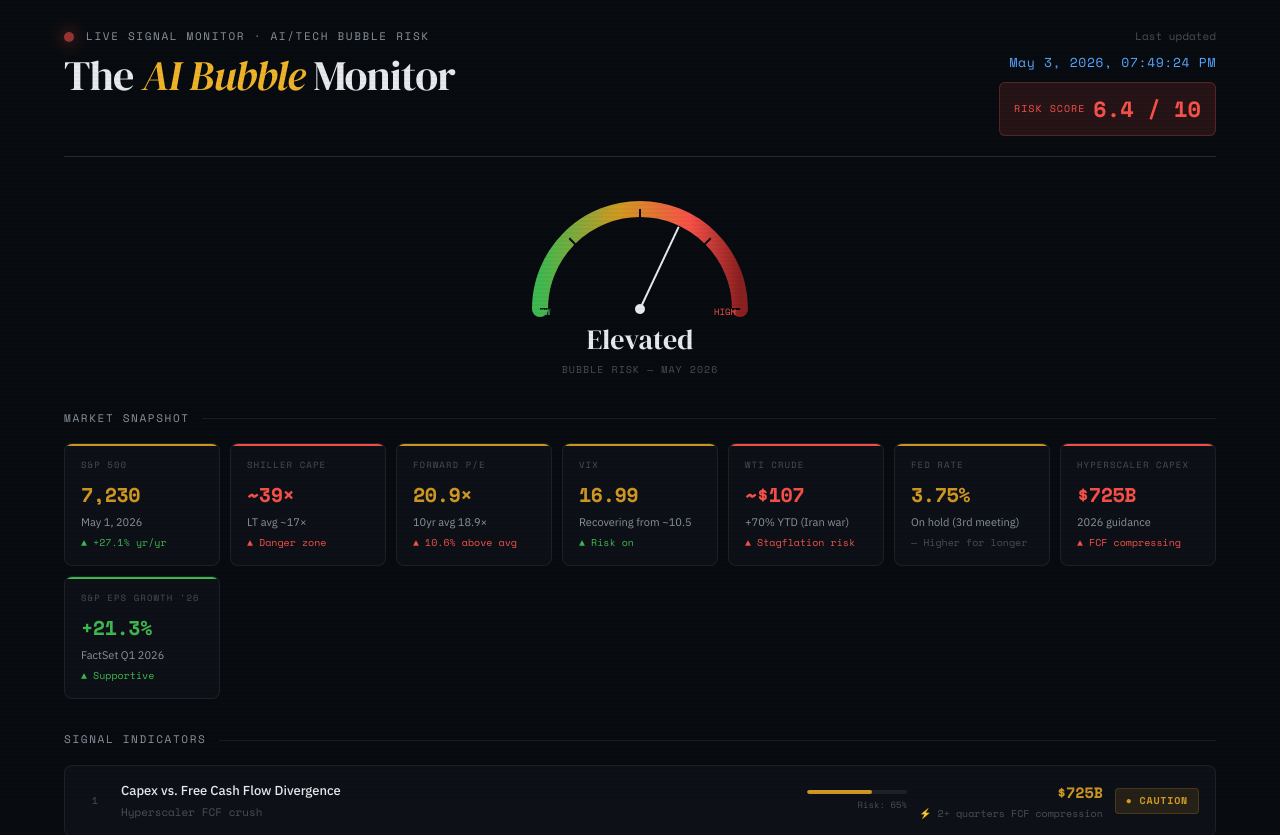
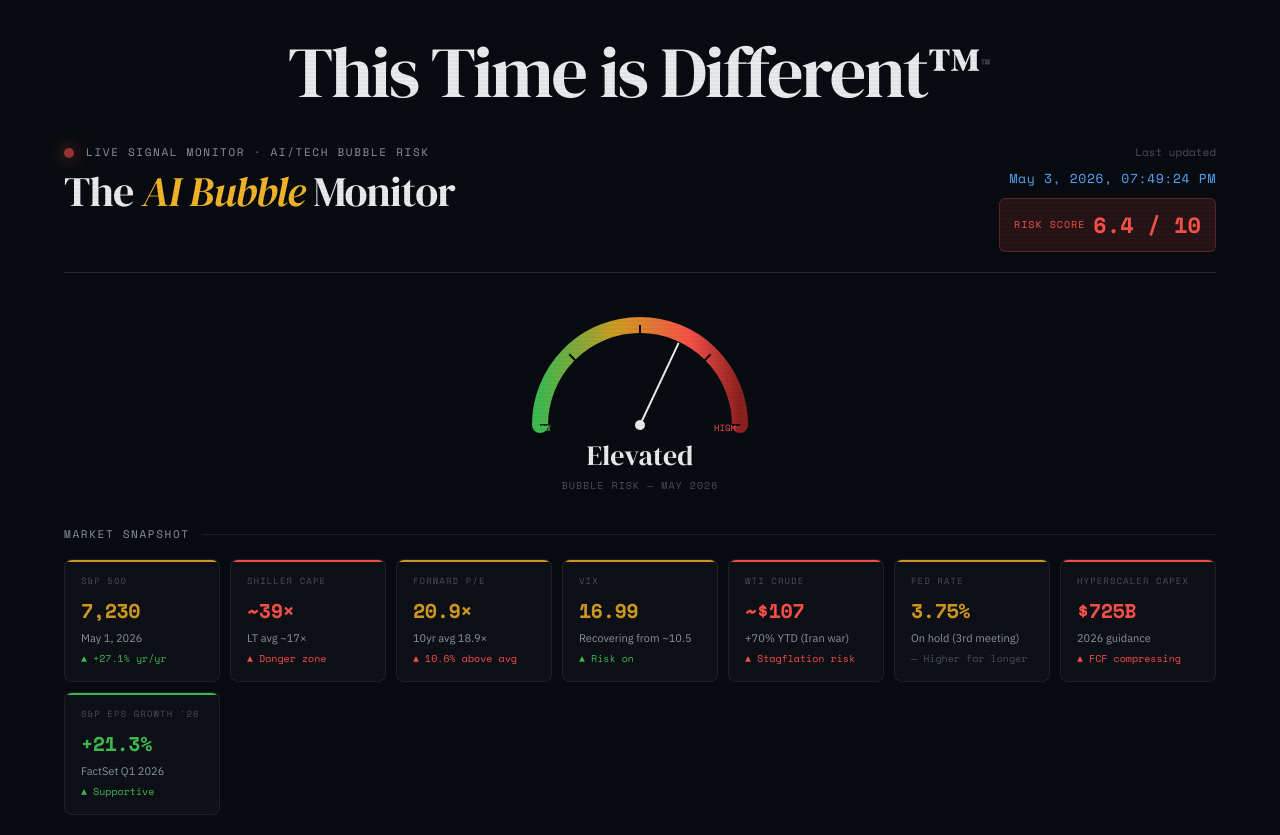
Before and after one commit to DavidJ026/ai-bubble-monitor, a plain HTML site: page ai-bubble-monitor.html in a window 1280 px wide. Shown: the top 835 px of the page. Drawn offline with nearby package versions, Linux system fonts and the light colour scheme.

Commit message:
update title

```diff
--- a/ai-bubble-monitor.html
+++ b/ai-bubble-monitor.html
@@ -766,6 +766,13 @@
 
 <div class="container">
 
+  <!-- TITLE -->
+  <div style="text-align:center; padding: 36px 0 8px;">
+    <div style="font-family:var(--serif); font-size:clamp(32px,6vw,72px); color:var(--text); letter-spacing:-0.03em; line-height:1;">
+      This Time is Different™<sup style="font-family:var(--mono); font-size:clamp(10px,1.5vw,18px); color:var(--text3); vertical-align:super; letter-spacing:0.05em;">™</sup>
+    </div>
+  </div>
+
   <!-- HEADER -->
   <header>
     <div class="header-top">
```
